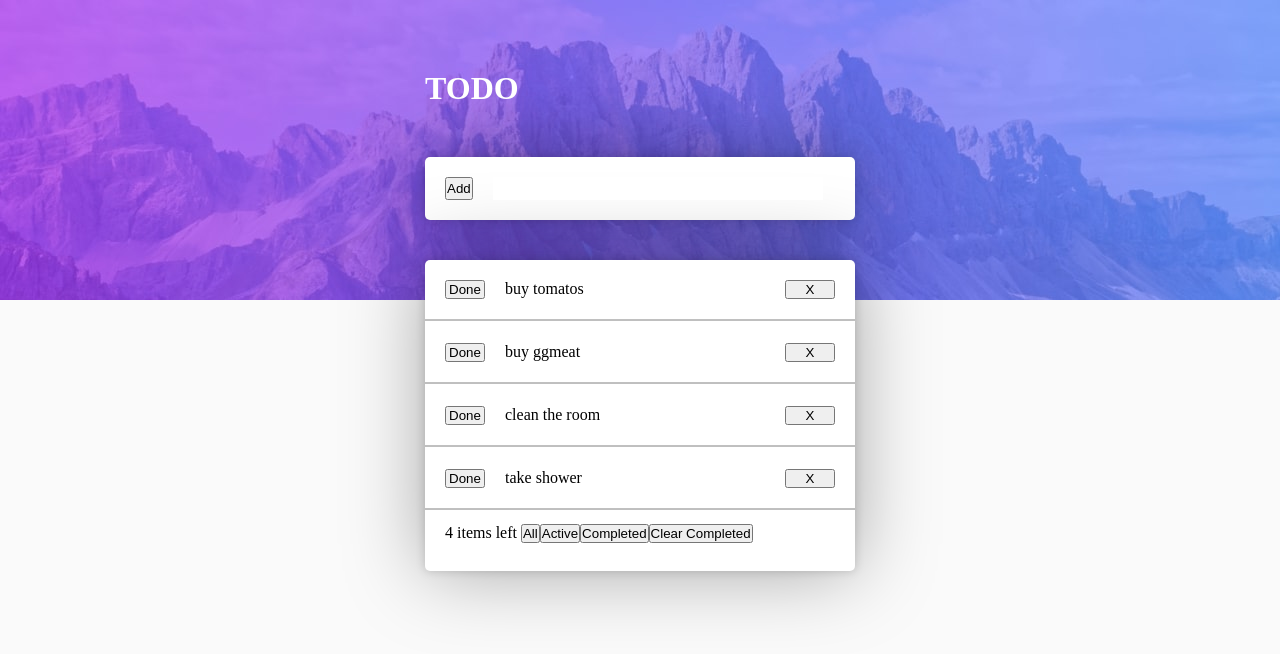
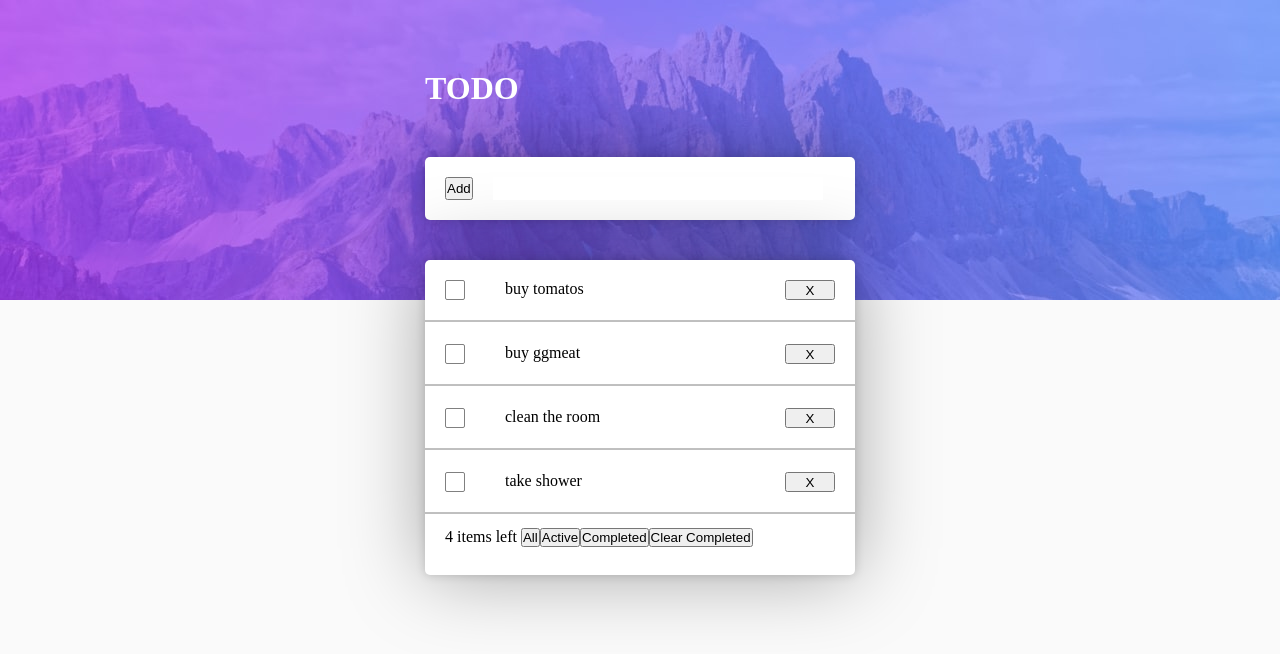
Before and after one commit to SonTonyD/Todo-app, an Angular app: page / in a window 1280 px wide. Shown: the top 654 px of the page. Built offline with nearby package versions, Linux system fonts and the light colour scheme.

Commit message:
TODO: fix active and completed button

```diff
--- a/src/app/task-list-card/task-list-card.component.css
+++ b/src/app/task-list-card/task-list-card.component.css
@@ -30,6 +30,7 @@ li {
     margin-bottom: 20px;
 }
 
+
 .svg-divider {
     width: 430px;
     margin-left: -20px;
@@ -37,8 +38,15 @@ li {
 }
 
 .doneButton {
+    -webkit-appearance:initial;
     margin-right: 20px;
+    width: 20px;
+    height: 20px;
+    border: 1px solid grey;
+    border-radius: 10%;
+    outline: none;
 }
+
 
 .taskName {
     display: flex;
--- a/src/app/task-list-card/task-list-card.component.html
+++ b/src/app/task-list-card/task-list-card.component.html
@@ -2,7 +2,7 @@
     <div class="list">
         <ul *ngFor="let todoTask of todoList">
             <li [hidden]="todoTask.isHidden">
-                <button class="doneButton" (click)="validTask(todoTask, $event)">Done</button>
+                <input type="radio" class="doneButton" (click)="validTask(todoTask, $event)">
                 <span class="taskName">{{todoTask.name}}</span>
                 <button class="deleteButton" (click)="deleteTask(todoTask, todoList, $event)"> X </button>
             </li>
--- a/src/app/task-list-card/task-list-card.component.ts
+++ b/src/app/task-list-card/task-list-card.component.ts
@@ -77,7 +77,7 @@ export class TaskListCardComponent implements OnChanges {
     for (let i = 0; i < todoList.length; i++) {
       if (todoTask.name == todoList[i].name) {
 
-        todoList.slice(i,1);
+        this.todoList.splice(i,1);
         this.delete(event);
       }
     }
```
